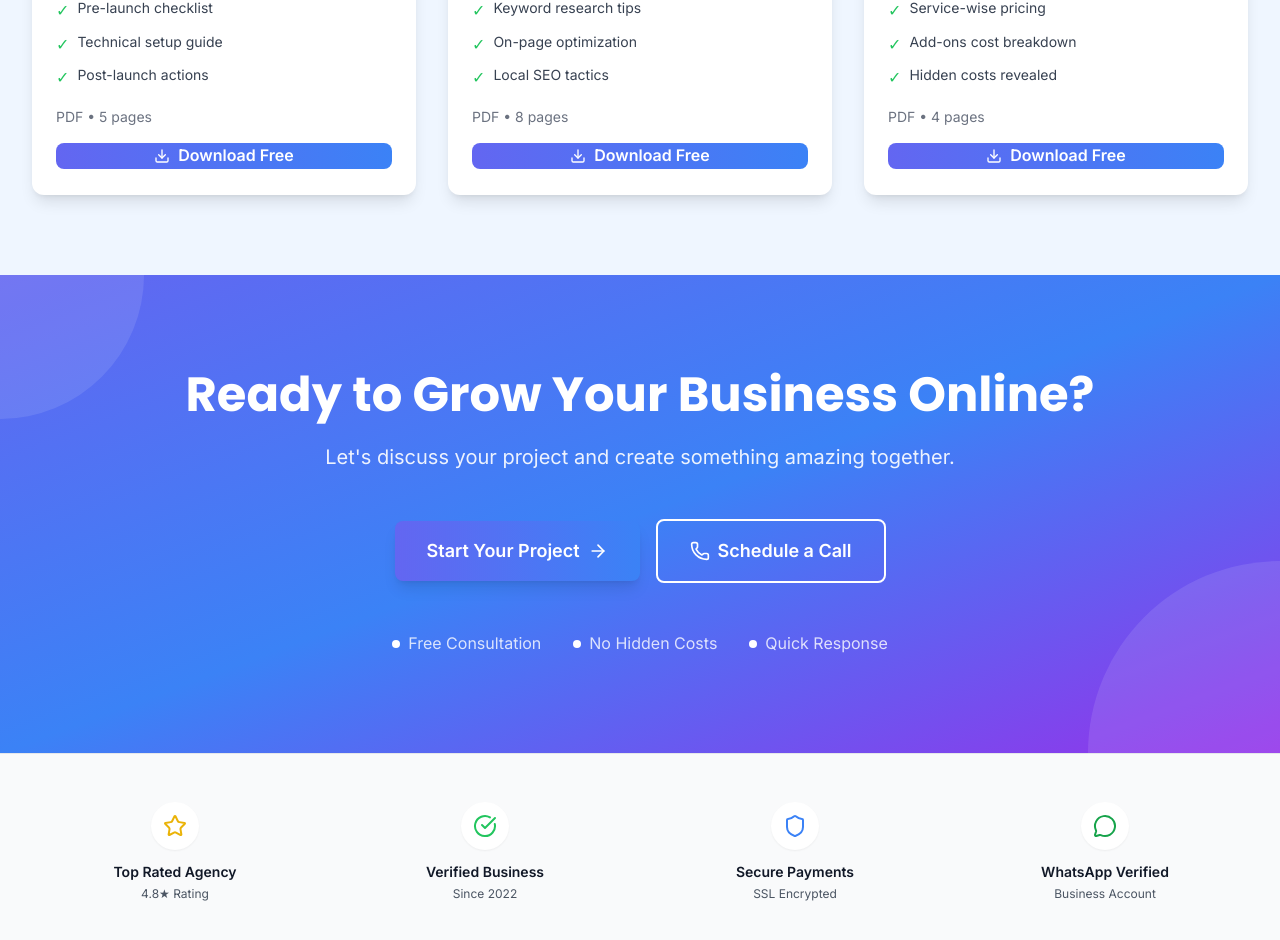
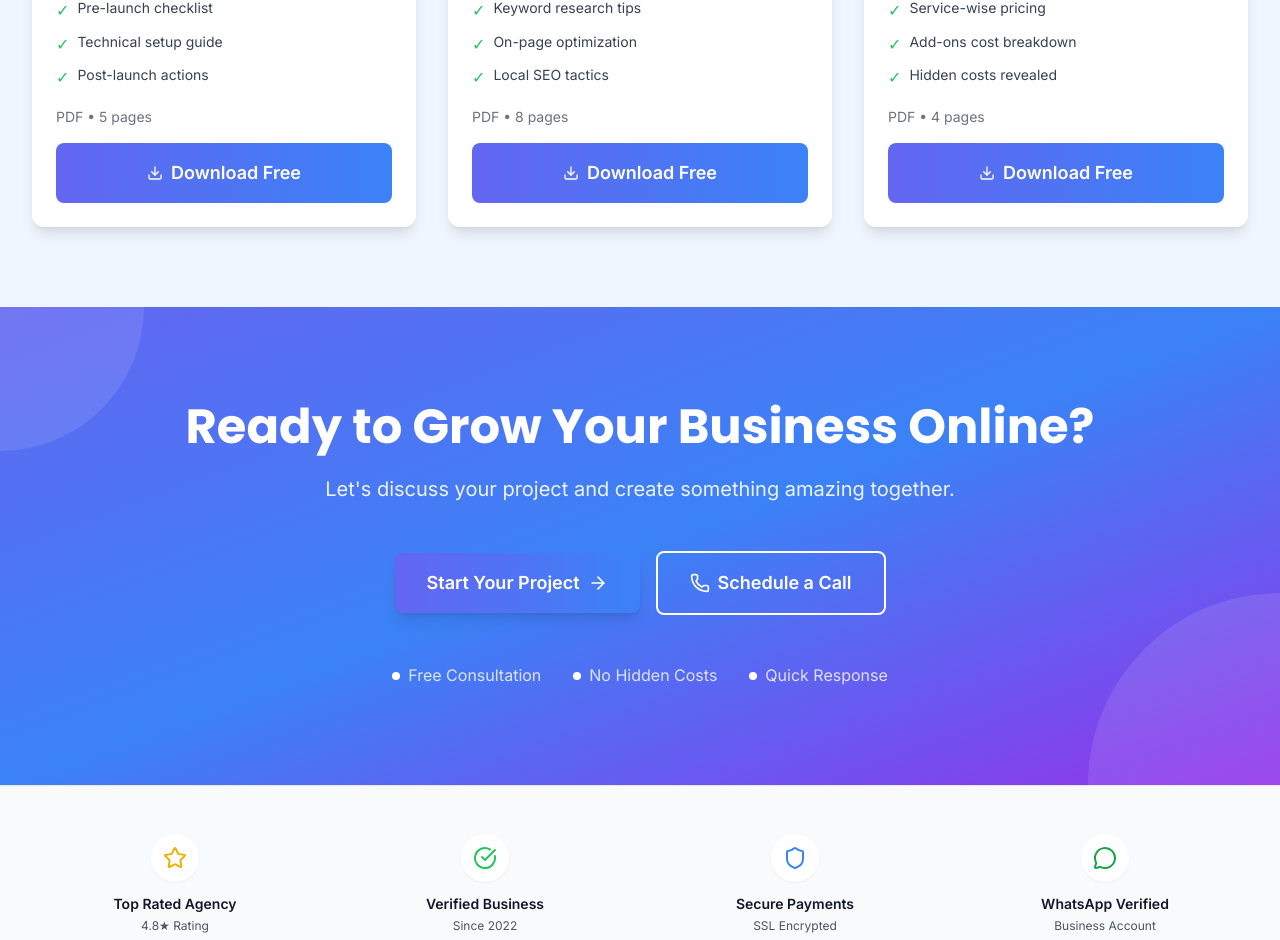
Before and after one commit to RaviparaliyaRP/paraliyawebsolution, a Next.js app: page / in a window 1280 px wide. Shown: the part 4914-5854 px from the top of the page. Built offline with nearby package versions, Linux system fonts and the light colour scheme.

Commit message:
Fix button size prop in FreeResources component

```diff
--- a/src/components/sections/FreeResources.tsx
+++ b/src/components/sections/FreeResources.tsx
@@ -133,7 +133,7 @@ const FreeResources = () => {
                   >
                     <Button
                       variant="primary"
-                      size="large"
+                      size="lg"
                       className="w-full justify-center focus:outline-none"
                     >
                       <Download className="w-4 h-4 mr-2" />
```
